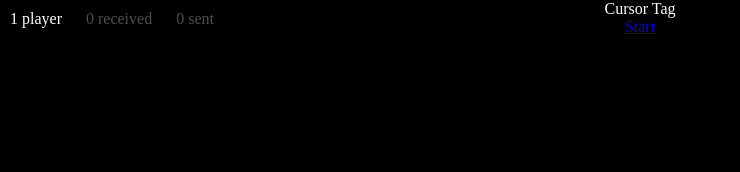
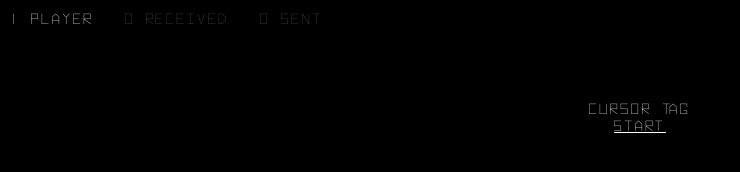
Before and after one commit to totallyviable/cursor-tag, a website: page public/index.html in a window 1280 px wide. Shown: the whole page, without its empty margins (0-740 px from the left). Drawn offline with nearby package versions, Linux system fonts and the light colour scheme; no server answers.

Commit message:
add hyperspace fonts

```diff
--- a/public/index.html
+++ b/public/index.html
@@ -2,10 +2,22 @@
 <head>
     <title>Cursor Tag</title>
     <style type="text/css">
+        @font-face {
+            font-family: Hyperspace;
+            src: url("/hyperspace.otf") format("opentype");
+        }
+
+        @font-face {
+            font-family: Hyperspace;
+            font-style: italic;
+            src: url("/hyperspace-italic.otf") format("opentype");
+        }
+
         body {
             background: #000;
             color: #fff;
-
+            font: normal 14px Hyperspace, Helvetica, sans-serif;
+            letter-spacing: 2px;
 
             cursor: url('/arrow-white.png'), default;
 
@@ -15,6 +27,10 @@
             -moz-user-select: none;
             -ms-user-select: none;
             user-select: none;
+        }
+
+        a {
+            color: inherit;
         }
 
         #stats {
@@ -67,6 +83,7 @@
             right: 0;
             bottom: 0;
             text-align: center;
+            padding: 100px;
         }
     </style>
     <script src="/socket.io/socket.io.js"></script>
```
Also changed, not shown: public/hyperspace-italic.otf (added), public/hyperspace.otf (added).
